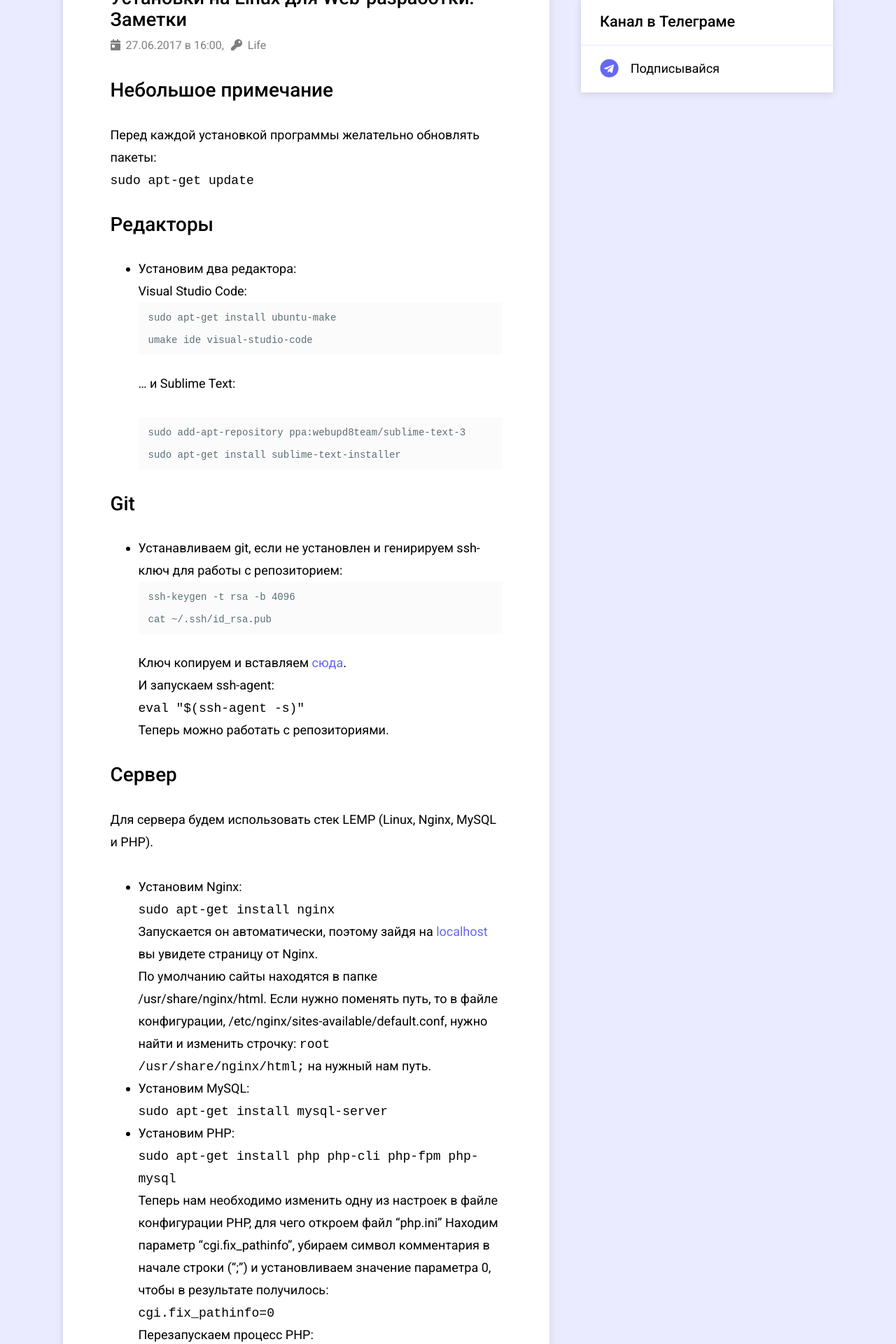
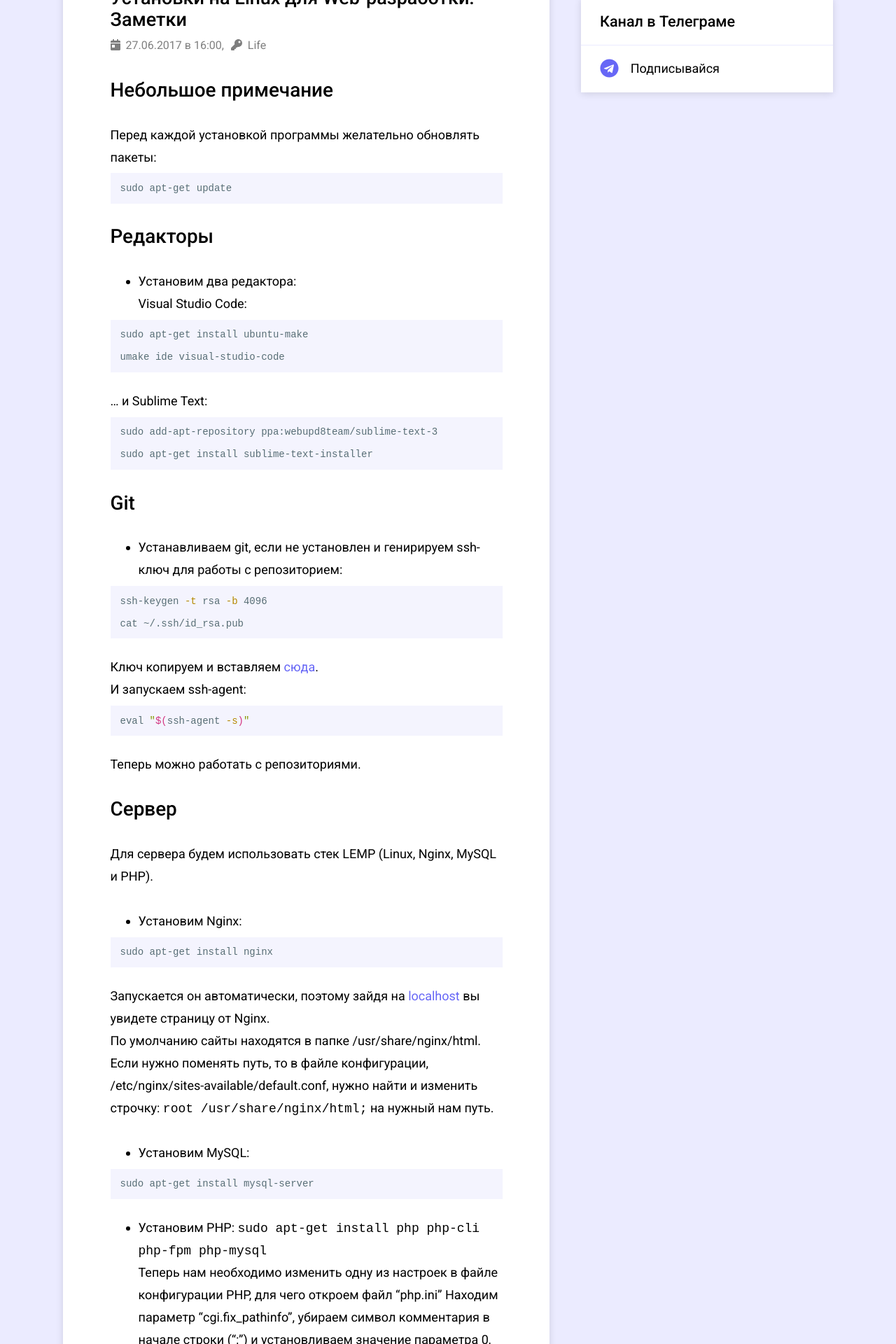
Before and after one commit to kaptn3/dev-blog-theme, a Jekyll site: the page built from _posts/2017-06-27-web-on-linux.md, in a window 1280 px wide. Shown: the part 371-2291 px from the top of the page at 70% size. Built offline with Jekyll 4.4.1, drawn with Linux system fonts in a browser that asks for light colours; comment, search, counter and statistics services are not loaded; some of the changed text lies outside the part shown.

Commit message:
Code highlight

````diff
--- a/_config.yml
+++ b/_config.yml
@@ -16,7 +16,21 @@
 paginate: 5
 paginate_path: '/page/:num/'
 
+markdown: kramdown
+
+kramdown:
+  input: GFM
+  syntax_highlighter: rouge
+
+highlighter: rouge
+
 socials:
   github: 'kaptn3'
   tlgrm: 'https://t.me/kapiko_blog'
   disqus: 'devblog-9'
+
+exclude:
+  - Gemfile
+  - Gemfile.lock
+  - CNAME
+  - .gitignore
--- a/_posts/2017-06-27-web-on-linux.md
+++ b/_posts/2017-06-27-web-on-linux.md
@@ -7,41 +7,66 @@
 image: 9.jpg
 ---
 <!--more-->
+
 ## Небольшое примечание
+
 Перед каждой установкой программы желательно обновлять пакеты:
-`sudo apt-get update`
+
+```bash
+sudo apt-get update
+```
+
 ## Редакторы
+
 - Установим два редактора:
 Visual Studio Code:
-```
+
+```bash
 sudo apt-get install ubuntu-make
 umake ide visual-studio-code
 ```
+
 ... и Sublime Text:
-```
+
+```bash
 sudo add-apt-repository ppa:webupd8team/sublime-text-3
 sudo apt-get install sublime-text-installer
 ```
 
 ## Git
+
 - Устанавливаем git, если не установлен и генирируем ssh-ключ для работы с репозиторием:
-```
+
+```bash
 ssh-keygen -t rsa -b 4096
 cat ~/.ssh/id_rsa.pub
 ```
+
 Ключ копируем и вставляем [сюда](https://github.com/settings/keys).
 И запускаем ssh-agent:
-`eval "$(ssh-agent -s)"`
+```bash
+eval "$(ssh-agent -s)"
+```
+
 Теперь можно работать с репозиториями.
 
 ## Сервер
+
 Для сервера будем использовать стек LEMP (Linux, Nginx, MySQL и PHP).
 - Установим Nginx:
-`sudo apt-get install nginx`
+
+```bash
+sudo apt-get install nginx
+```
+
 Запускается он автоматически, поэтому зайдя на [localhost](//localhost) вы увидете страницу от Nginx.
 По умолчанию сайты находятся в папке /usr/share/nginx/html. Если нужно поменять путь, то в файле конфигурации, /etc/nginx/sites-available/default.conf, нужно найти и изменить строчку: `root /usr/share/nginx/html;` на нужный нам путь.
 - Установим MySQL:
-`sudo apt-get install mysql-server`
+
+```bash
+sudo apt-get install mysql-server
+```
+
 - Установим PHP:
 `sudo apt-get install php php-cli php-fpm php-mysql`
 Теперь нам необходимо изменить одну из настроек в файле конфигурации PHP, для чего откроем файл "php.ini"
@@ -51,14 +76,17 @@
 `sudo systemctl restart php7.0-fpm`
 - Настроим Nginx для работы с PHP:
 Добавим в директиву "index" значение "index.php" первым в списке (чтобы PHP файлы имели приоритет в обработке веб-сервером перед HTML):
-```
+
+```bash
 root /var/www/html;
 index index.php index.html index.htm index.nginx-debian.html;
 ```
+
 Установим директиву "server_name" в значение IP адреса или доменного имени нашего сервера:
 `server_name server_domain_or_IP;`
 Раскомментировать секцию, которая описывает настройки обработки PHP и блок location для файлов .htaccess. Сервер Nginx не обрабатывает эти файлы; если один из этих файлов попадёт в document root, его нельзя отображать клиентам. Вот, что должно получиться в итоге:
-```
+
+```bash
 location ~ \.php$ {
     include snippets/fastcgi-php.conf;
     fastcgi_pass unix:/run/php/php7.0-fpm.sock;
@@ -67,10 +95,12 @@
     deny all;
 }
 ```
+
 После проверим файл на наличии ошибок:
 `nginx -t`
 и перезагрузим nginx:
 `nginx -s reload`
+
 - Тестирование
 В папке для сайтов создаём php-файл со строкой:
 `<?php phpinfo();`
@@ -88,22 +118,27 @@
 Сбрасываем привилегии:
 `FLUSH PRIVILEGES;`
 Далее скачиваем WordPress и помещаем его в папке сайта. В файле wp-config.php изменяем параметры MySQL на только что настроенные:
-```
+
+```php
 define('DB_NAME', 'wordpress');
 define('DB_USER', 'user');
 define('DB_PASSWORD', 'testpass');
 define('DB_HOST', 'localhost');
 ```
+
 Открываем в браузере wp-activate.php и следуем по инструкции.
 
 ## Sass
+
 - Установим Ruby, а далее и Sass:
-```
+
+```bash
 sudo apt-get install ruby
 sudo gem install sass
 ```
 
 ## Gulp
+
 - Для начала нужно устрановить node.js:
 `sudo apt-get install nodejs`
 На всякий случай, можно проверить версию:
@@ -119,16 +154,19 @@
 `nmp init`
 Настройки проекта будут находиться в файле package.json
 - Проверяем работу. В файле gulpfile.js пишем следующий код:
-```
+
+```javascript
 gulp.task('hello', function() {
     console.log('Hello, World!');
 });
 ```
+
 И в терминале запускаем его:
 `gulp hello`
 В результате должны увидеть фразу "Hello, World!".
 
 ## Jekyll
+
 - Устанавливаем павкет ruby и ruby-dev для разработки:
 `sudo apt-get install ruby ruby-dev`
 - Далее устанавливаем Jekyll и Bundler:
@@ -141,7 +179,9 @@
 - И также переходим в папку "название_проекта" и запускаем сервер.
 
 ## React JS
+
 Для работы с реактом, должны быть [установлены](#gulp) NodeJS и npm
+
 - Установим create-react-app:
 `sudo npm install -g create-react-app`
 - Инициализируем проект:
--- a/_sass/base/_typography.scss
+++ b/_sass/base/_typography.scss
@@ -177,5 +177,9 @@
 pre.highlight {
   font-size: 14px;
   padding: .4em 1em;
-  background-color: #fcfbfc;
+  background-color: #f4f4fe;
 }
+
+.highlighter-rouge {
+  margin-top: -1.4rem;
+}
````
Also changed, not shown: _posts/2017-03-18-external-links.md (+1 -1 lines), _posts/2017-09-08-learn-js.md (+78 -51 lines), _posts/2017-09-15-learn-js-2.md (+84 -53 lines).
